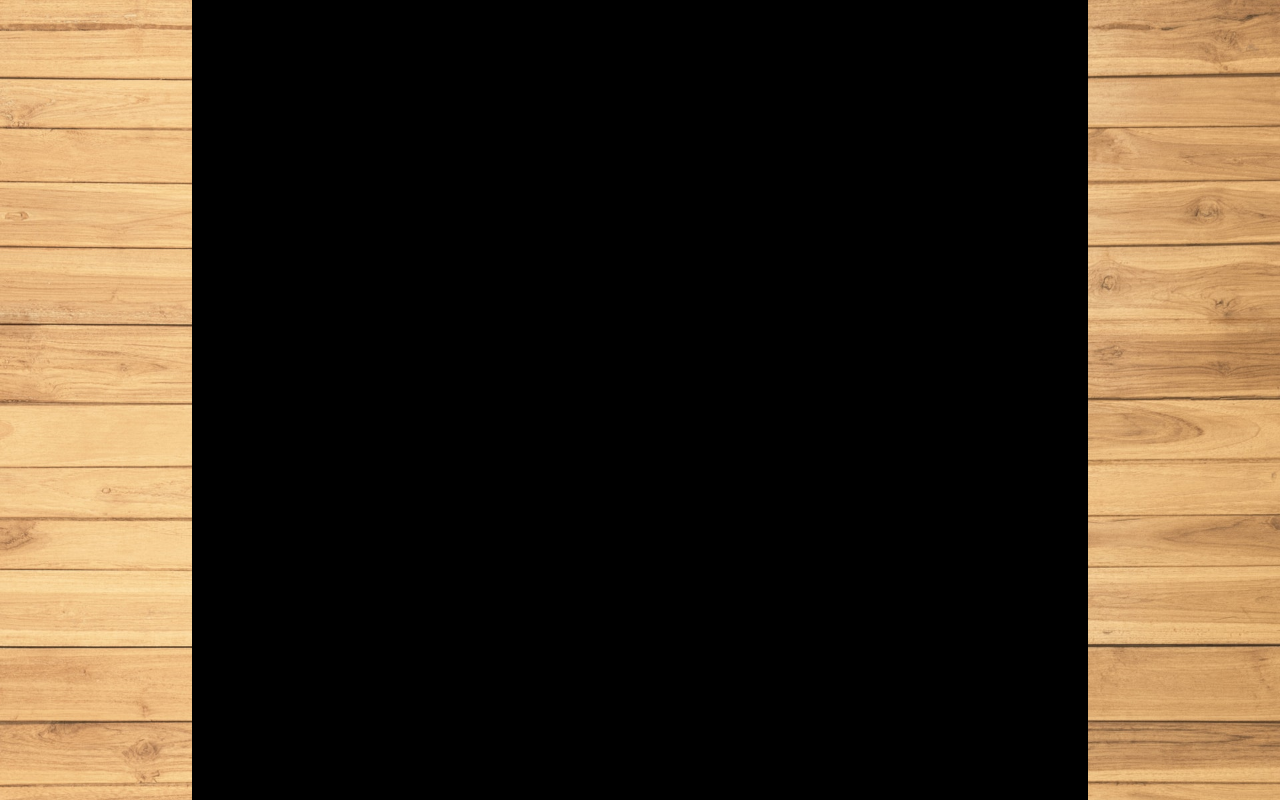
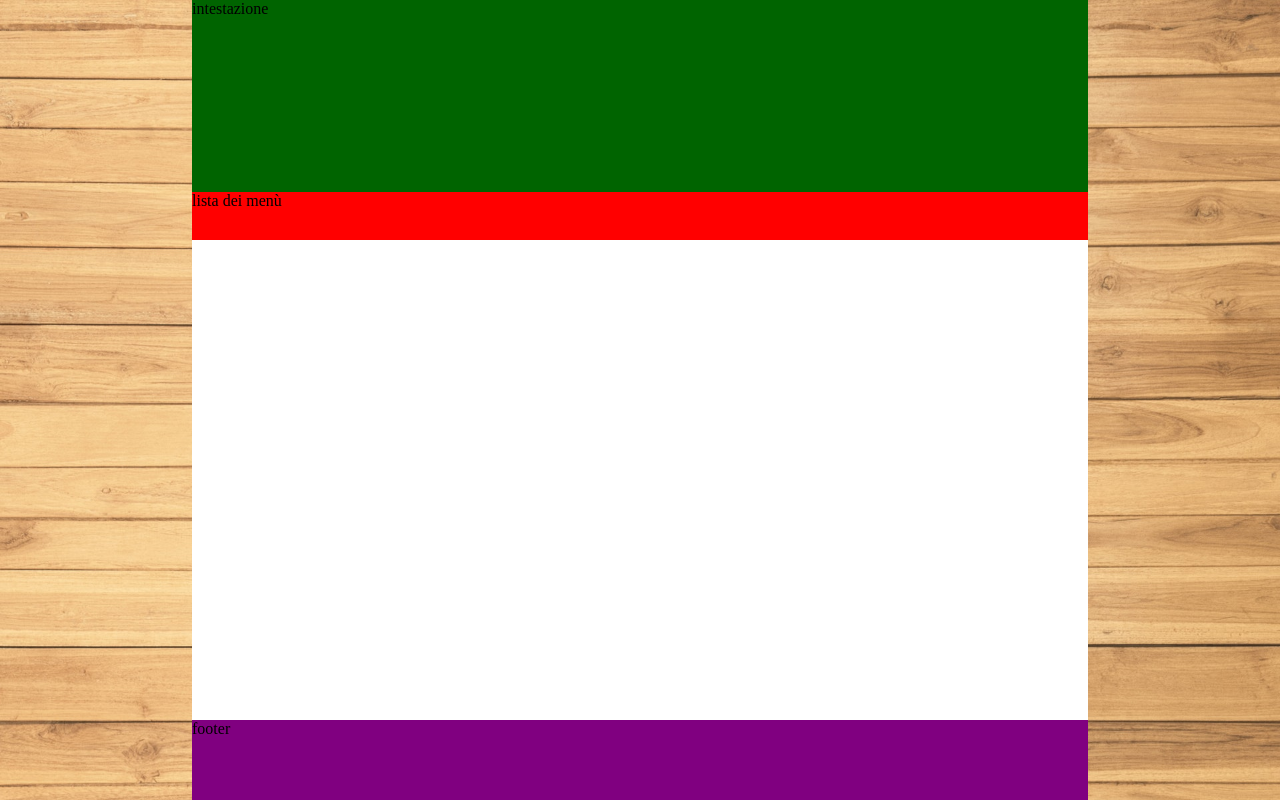
Before and after one commit to micheleprovolo/htmlcss-struttura-wp, a plain HTML site: page index.html in a window 1280 px wide. Drawn offline with Linux system fonts and the light colour scheme.

Commit message:
aggiunte sezioni in html e css

```diff
--- a/css/style.css
+++ b/css/style.css
@@ -10,7 +10,7 @@ body {
 }
 
 /* contenitore globale */
-main {
+.globale {
   background-color: black;
   margin: auto;
   width: 70vw;
@@ -18,17 +18,36 @@ main {
 }
 
 /* contenitore dell'header e navbar */
-.section {
+.sezione {
   background-color: grey;
   width: 100%;
   height: 30%;
 }
 
 /* header */
-header {
+.intestaz {
   background-color: darkgreen;
+  width: 100%;
+  height: 80%;
 }
 
+/* blocco menù */
 .navbar {
-  background-color: green;
+  background-color: red;
+  width: 100%;
+  height: 20%;
 }
+
+/* corpo della pagina */
+.corpo-pagina {
+  background-color: white;
+  width: 100%;
+  height: 60%;
+}
+
+/* footer */
+.chiusura {
+  background-color: purple;
+  width: 100%;
+  height: 10%;
+}
--- a/index.html
+++ b/index.html
@@ -8,23 +8,28 @@
   <body>
 
     <!-- contenitore globale -->
-    <main>
+    <main class="globale">
       <!-- contenitore dell'header e navbar -->
-      <section>
+      <section class="sezione">
         <!-- header -->
-        <header>
-
+        <header class="intestaz">
+        intestazione
         </header>
           <!-- blocco menù -->
         <div class="navbar">
-
+        lista dei menù
         </div>
 
       </section>
 
       <!-- corpo della pagina -->
+      <section class="corpo-pagina">
 
+      </section>
       <!-- footer -->
+      <footer class="chiusura">
+        footer
+      </footer>
     </main>
 
   </body>
```
